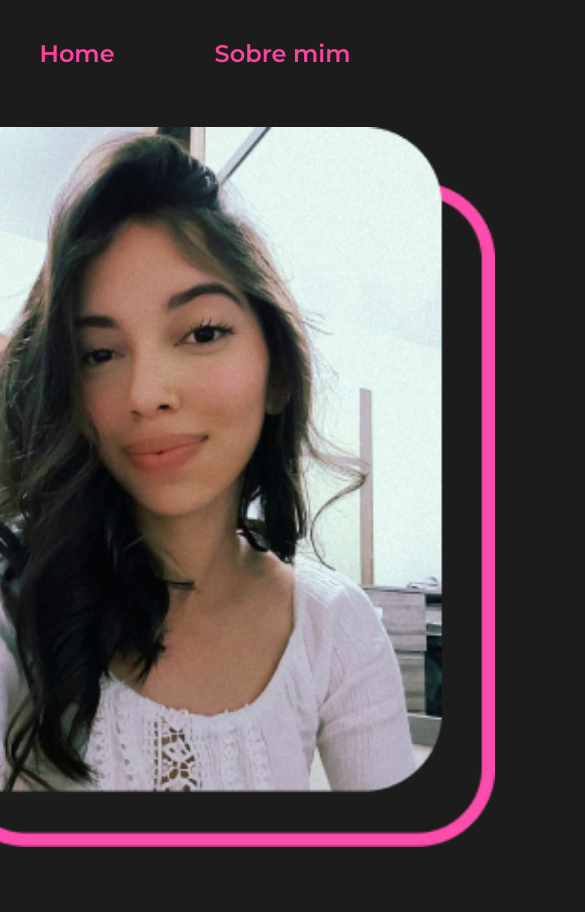
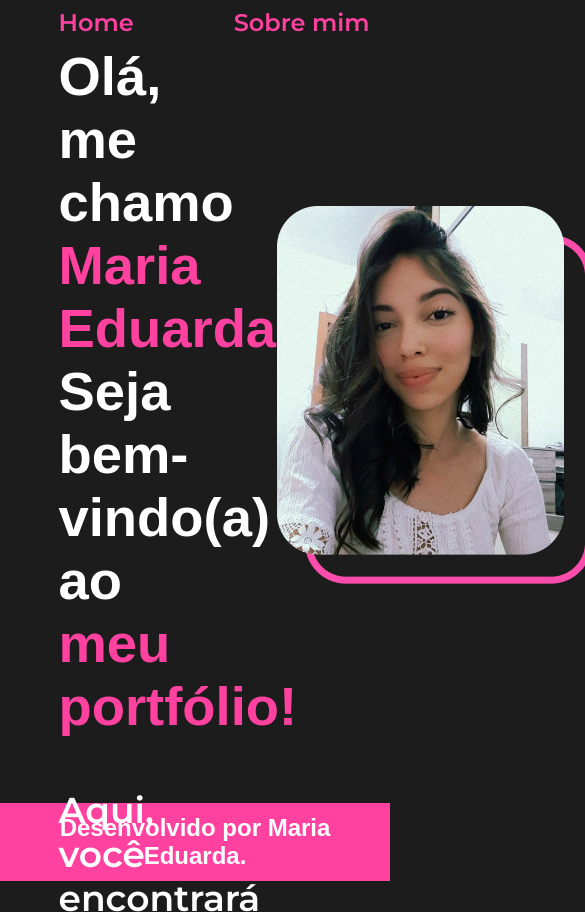
Before and after one commit to dudamarqs/portfolio-atividade-alura, a plain HTML site: page index.html in a window 390 px wide. Shown: the top 912 px of the page, 585 px wide, since content can reach past the window. Drawn offline with Linux system fonts and the light colour scheme; a web font is replaced by a local one.

Commit message:
retirando estilização para mobile

```diff
--- a/style.css
+++ b/style.css
@@ -155,26 +155,3 @@ footer {
     align-items: center;
     justify-content: center;
 }
-
-
-/* Estiização para mobile */
-@media (max-width: 1200px) {
-    .cabecalho {
-        padding: 10% ;
-    }
-
-
-    .cabecalho_menu {
-        justify-content: center;
-    }
-
-
-    .apresentacao {
-        flex-direction: column-reverse;
-        padding: 5%;
-    }
-
-    .apresentacao_conteudo {
-        width: auto; /*ou width: 100%;*/
-    }
-}
```
